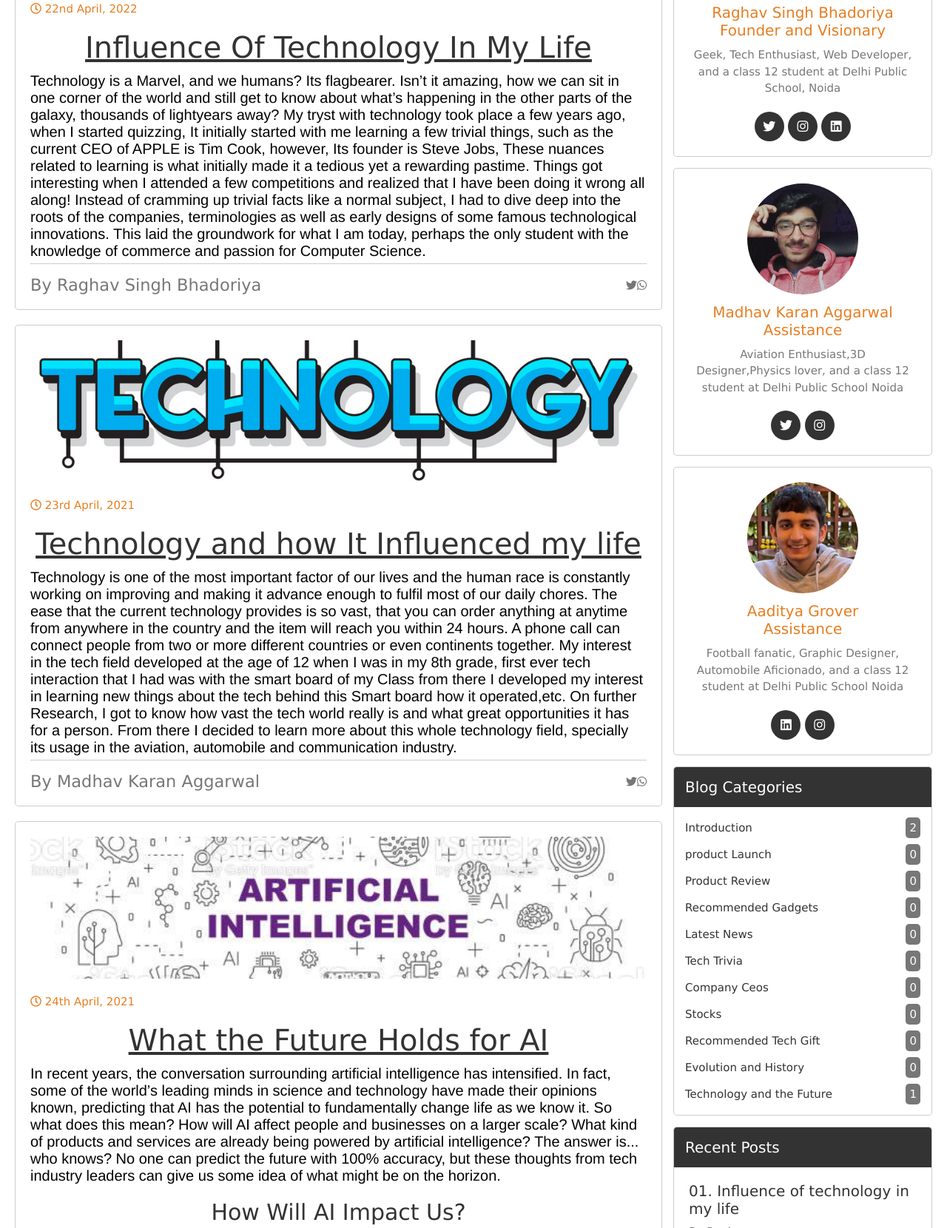
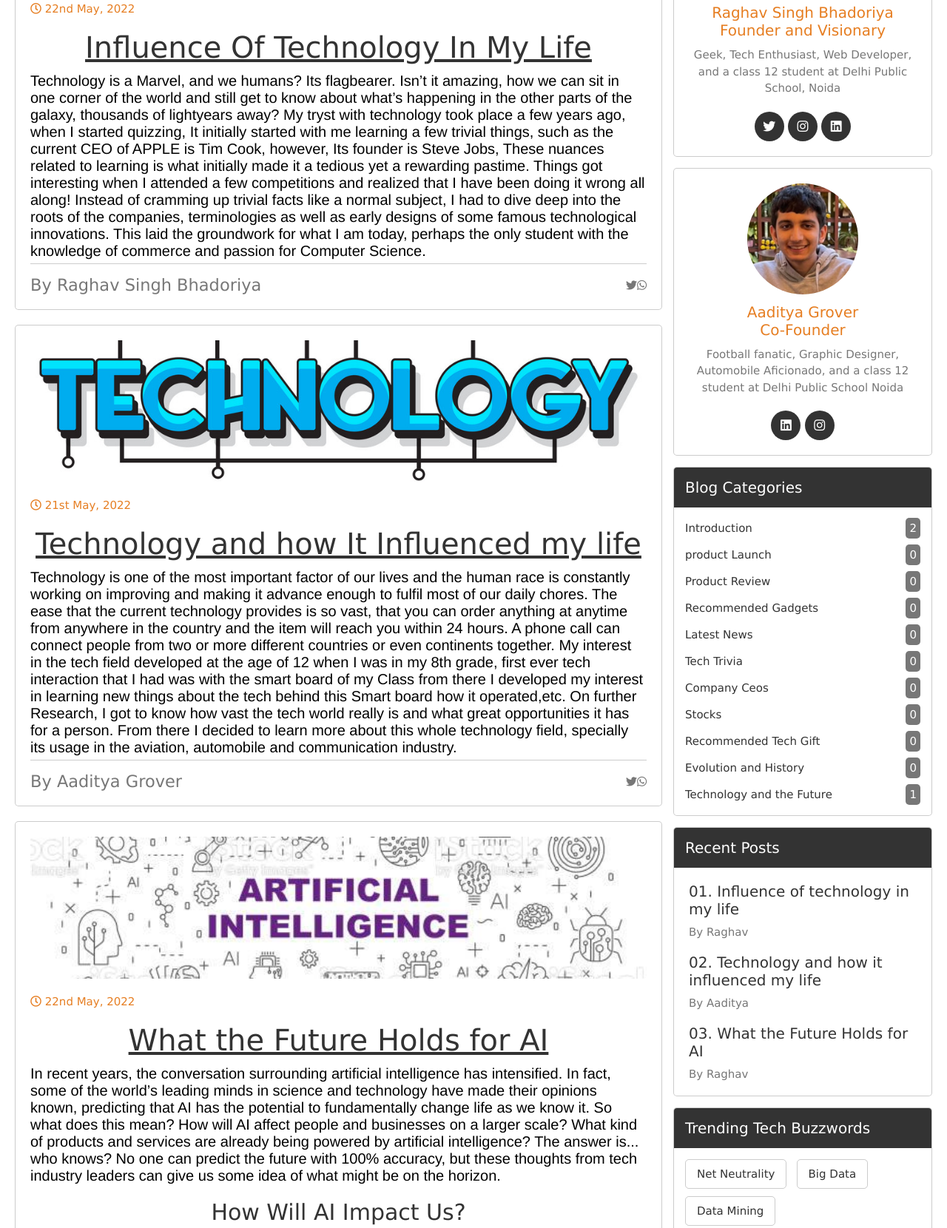
Before and after one commit to RaghavS4901/Tech_Journal, a plain HTML site: page index.html in a window 1280 px wide. Shown: the part 1044-2704 px from the top of the page at 74% size. Drawn offline with Linux system fonts and the light colour scheme.

Commit message:
Update index.html

```diff
--- a/index.html
+++ b/index.html
@@ -89,7 +89,7 @@
 
             <div class="date">
                 <i class="far fa-clock"></i>
-                <span>22nd April, 2022</span>
+                <span>22nd May, 2022</span>
             </div>
             <h3 class="title" style = "text-align: center;" style="font-family: Helvetica, sans-serif; padding: 1rem;"> <em>Influence Of Technology In My Life </em></h3> &emsp;
 			<p style="font-size: 2rem; font-family: Helvetica, sans-serif;">  Technology is a Marvel, and we humans? Its flagbearer. Isn’t it amazing, how we can sit in one corner of the world and still get to know about what’s happening in the other parts of the galaxy, thousands of lightyears away? My tryst with technology took place a few years ago, when I started quizzing, It initially started with me learning a few trivial things, such as the current CEO of APPLE is Tim Cook, however, Its founder is Steve Jobs, These nuances related to learning is what initially made it a tedious yet a rewarding pastime. Things got interesting when I attended a few competitions and realized that I have been doing it wrong all along! Instead of cramming up trivial facts like a normal subject, I had to dive deep into the roots of the companies, terminologies as well as early designs of some famous technological innovations. This laid the groundwork for what I am today, perhaps the only student with the knowledge of commerce and passion for Computer Science.</p>
@@ -99,7 +99,7 @@
                     <h2>By Raghav Singh Bhadoriya</h2>
                      </a>
                 <a href="" class="fab fa-twitter" target="_blank"></a>
-									   <a href="https://wa.me/?text=I found a really insightful blog by Raghav Singh Bhadoriya at Tech Journal check It out: " class="fab fa-whatsapp" target="_blank"></a>
+									   <a href="https://wa.me/?text=I found a really insightful blog by Raghav Singh Bhadoriya at Tech Journal check It out: https://raghavs4901.github.io/Tech_Journal/ " class="fab fa-whatsapp" target="_blank"></a>
                 </a>
             </div>
         </div>
@@ -108,7 +108,7 @@
             <img src="tech-blog.jpg" alt="" class="image" style="width: 100%; height: 15vw ">
             <div class="date">
                 <i class="far fa-clock"></i>
-                <span>23rd April, 2021</span>
+                <span>21st May, 2022</span>
             </div>
             <h3 class="title" style = "text-align: center;" style="font-family: Helvetica, sans-serif; padding: 1rem;"> <em>Technology and how It Influenced my life  </em></h3> &emsp;
             <p style="font-size: 2rem; font-family: Helvetica, sans-serif;">Technology is one of the most important factor of our lives and the human race is constantly working on improving and making it advance enough to fulfil most of our daily chores. The ease that the current technology provides is so vast, that you can order anything at anytime from anywhere in the country and the item will reach you within 24 hours. A phone call can connect people from two or more different countries or even continents together. My interest in the tech field developed at the age of 12 when I was in my 8th grade, first ever tech interaction that I had was with the smart board of my Class from there I developed my interest in learning new things about the tech behind this Smart board how it operated,etc. On further Research, I got to know how vast the tech world really is and what great opportunities it has for a person. From there I decided to learn more about this whole technology field, specially its usage in the aviation, automobile and communication industry.</p>
@@ -116,10 +116,10 @@
             <div class="links">
                 <a href="#hello1" class="user">
 
-                   <h2>By Madhav Karan Aggarwal</h2>
+                   <h2>By Aaditya Grover</h2>
 
              <a href="" class="fab fa-twitter" target="_blank"></a>
-									   <a href="https://wa.me/?text=I found a really insightful blog by Raghav Singh Bhadoriya at Tech Journal check It out: " class="fab fa-whatsapp" target="_blank"></a>
+									   <a href="https://wa.me/?text=I found a really insightful blog by Aaditya Grover at Tech Journal check It out: https://raghavs4901.github.io/Tech_Journal/ " class="fab fa-whatsapp" target="_blank"></a>
                 </a>
             </div>
         </div>
@@ -127,7 +127,7 @@
             <img src="ai.jpg" alt="" class="image" style="width: 100%; height: 15vw ">
             <div class="date">
                 <i class="far fa-clock"></i>
-                <span>24th April, 2021</span>
+                <span>22nd May, 2022</span>
             </div>
             <h3 class="title" style = "text-align: center;" style="font-family: Helvetica, sans-serif; padding: 1rem;"> <em>What the Future Holds for AI  </em></h3> &emsp;
             <p style="font-size: 2rem; font-family: Helvetica, sans-serif;">In recent years, the conversation surrounding artificial intelligence has intensified. In fact, some of the world’s leading minds in science and technology have made their opinions known, predicting that AI has the potential to fundamentally change life as we know it. So what does this mean? How will AI affect people and businesses on a larger scale? What kind of products and services are already being powered by artificial intelligence? The answer is... who knows? No one can predict the future with 100% accuracy, but these thoughts from tech industry leaders can give us some idea of what might be on the horizon.</p>
@@ -143,7 +143,7 @@
                    <h2>By Raghav Singh Bhadoriya</h2>
 
              <a href="" class="fab fa-twitter" target="_blank"></a>
-									   <a href="https://wa.me/?text=I found a really insightful blog by Raghav Singh Bhadoriya at Tech Journal check It out: " class="fab fa-whatsapp" target="_blank"></a>
+									   <a href="https://wa.me/?text=I found a really insightful blog by Raghav Singh Bhadoriya at Tech Journal check It out: https://raghavs4901.github.io/Tech_Journal/ " class="fab fa-whatsapp" target="_blank"></a>
                 </a>
             </div>
         </div>
@@ -168,21 +168,7 @@
                 </div>
             </div>
         </div>
-		<div class="box">
 
-            <div class="about">
-                <img src="user-2.jpeg" alt="">
-                <h3>Madhav Karan Aggarwal</h3>
-		    <h3>Assistance</h3>
-                <p>Aviation Enthusiast,3D Designer,Physics lover, and a class 12 student at Delhi Public School Noida</p>
-                <div class="follow">
-
-                    <a href="https://twitter.com/MadhavKaran23" class="fab fa-twitter" target="_blank"></a>
-                    <a href="https://www.instagram.com/madhav_karan_/" class="fab fa-instagram" target="_blank"></a>
-
-                </div>
-            </div>
-        </div>
 
 
         <div class="box">
@@ -190,7 +176,7 @@
 		<div class="about">
                 <img src="aaditya.jpg" alt="">
                 <h3>Aaditya Grover</h3>
-			 <h3>Assistance</h3>
+			 <h3>Co-Founder</h3>
                 <p>Football fanatic, Graphic Designer, Automobile Aficionado, and a class 12 student at Delhi Public School Noida</p>
                 <div class="follow">
 
@@ -227,7 +213,7 @@
                     <span>By Raghav</span></a>
 
 					<a href = "#post"><h3  >02. Technology and how it influenced my life <br></h3>
-                    <span>By Madhav</span></a>
+                    <span>By Aaditya</span></a>
 
 					<a href = "#post"><h3  >03. What the Future Holds for AI<br></h3>
                     <span>By Raghav</span></a>
@@ -485,8 +471,8 @@
 
     <div class="follow">
 
-        <a href="https://twitter.com/TechJournal6" target="_blank" class="fab fa-twitter"></a>
-        <a href="https://www.instagram.com/tech._.journal/" target="_blank" class="fab fa-instagram"></a>
+        <a href="#" target="_blank" class="fab fa-twitter"></a>
+        <a href="#" target="_blank" class="fab fa-instagram"></a>
         <a href="https://in.linkedin.com/in/raghav-singh-bhadoriya-3a85551a2" target="_blank" class="fab fa-linkedin"></a>
     </div>
 
```
